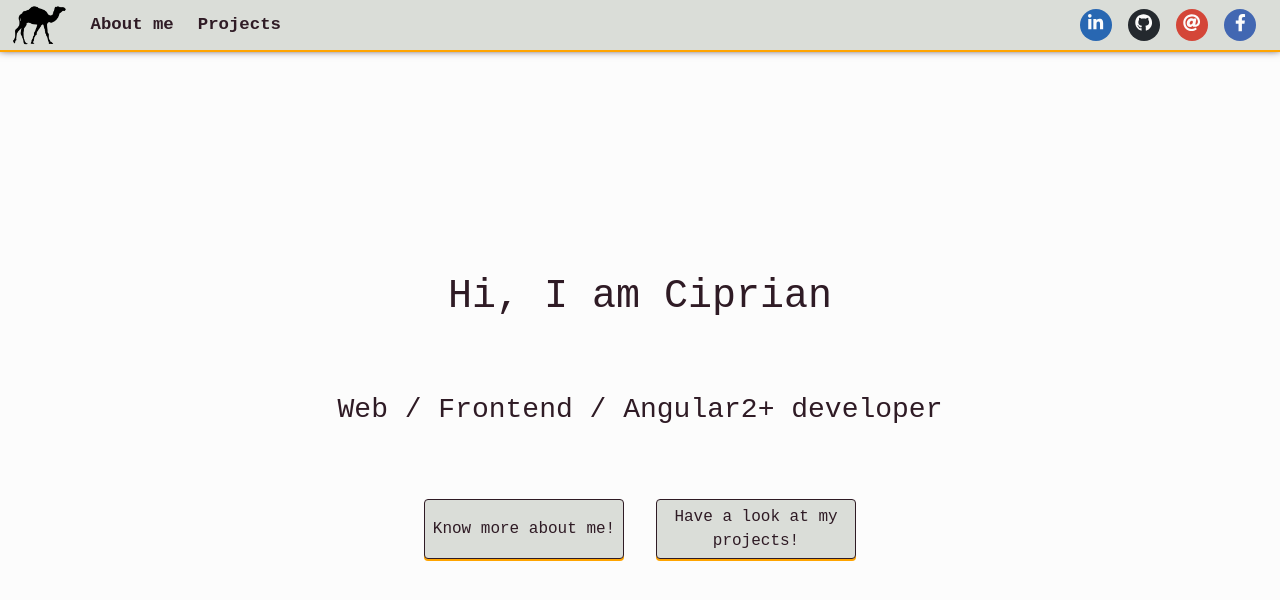
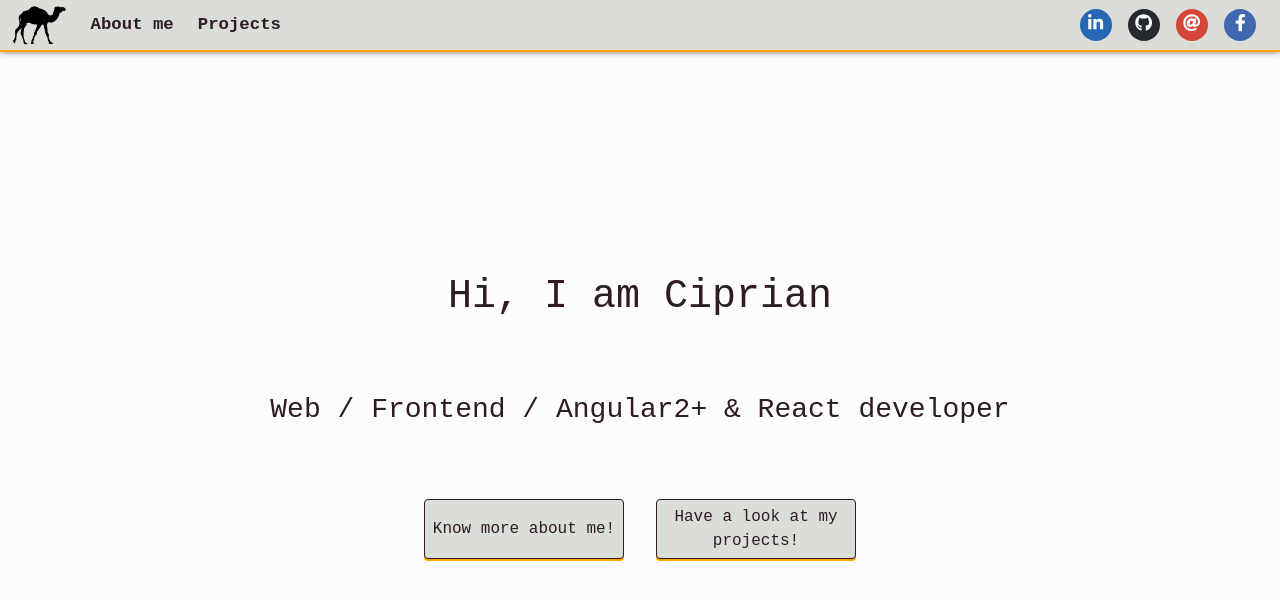
Before and after one commit to peterciprian/portfolio, an Angular app in the folder portfolio/: page /home in a window 1280 px wide. Shown: the top 600 px of the page. Built offline with nearby package versions, Linux system fonts and the light colour scheme.

Commit message:
updated yeras of experience

```diff
--- a/portfolio/src/app/about/about.component.html
+++ b/portfolio/src/app/about/about.component.html
@@ -6,7 +6,7 @@
           <div class="description">
             <h4>Oláh Péter Ciprián</h4>
             <h5>Web / Front-end / Angular developer</h5>
-            <p>Enthusiastic frontend developer with 2+ years experience in designing, developing and debugging user
+            <p>Enthusiastic frontend developer with 3+ years experience in designing, developing and debugging user
               interfaces.</p>
             <h6>peterciprian@gmail.com</h6>
             <h6>+3620/241-2931</h6>
--- a/portfolio/src/app/home/home.component.html
+++ b/portfolio/src/app/home/home.component.html
@@ -3,7 +3,7 @@
   <div class="subtitle d-flex flex-wrap mt-3 mb-5">
     <h3 class="mx-auto">Web&nbsp;/&nbsp;</h3>
     <h3 class="mx-auto">Frontend&nbsp;/&nbsp;</h3>
-    <h3 class="mx-auto">Angular2+ developer</h3>
+    <h3 class="mx-auto">Angular2+ & React developer</h3>
   </div>
   <div class="d-flex flex-row flex-wrap justify-content-around">
     <app-button class="m-3" [link]="'/about'" [content]="'Know more about me!'"></app-button>
```
Also changed, not shown: 47 other files (tests, documents, lock files or other folders).
